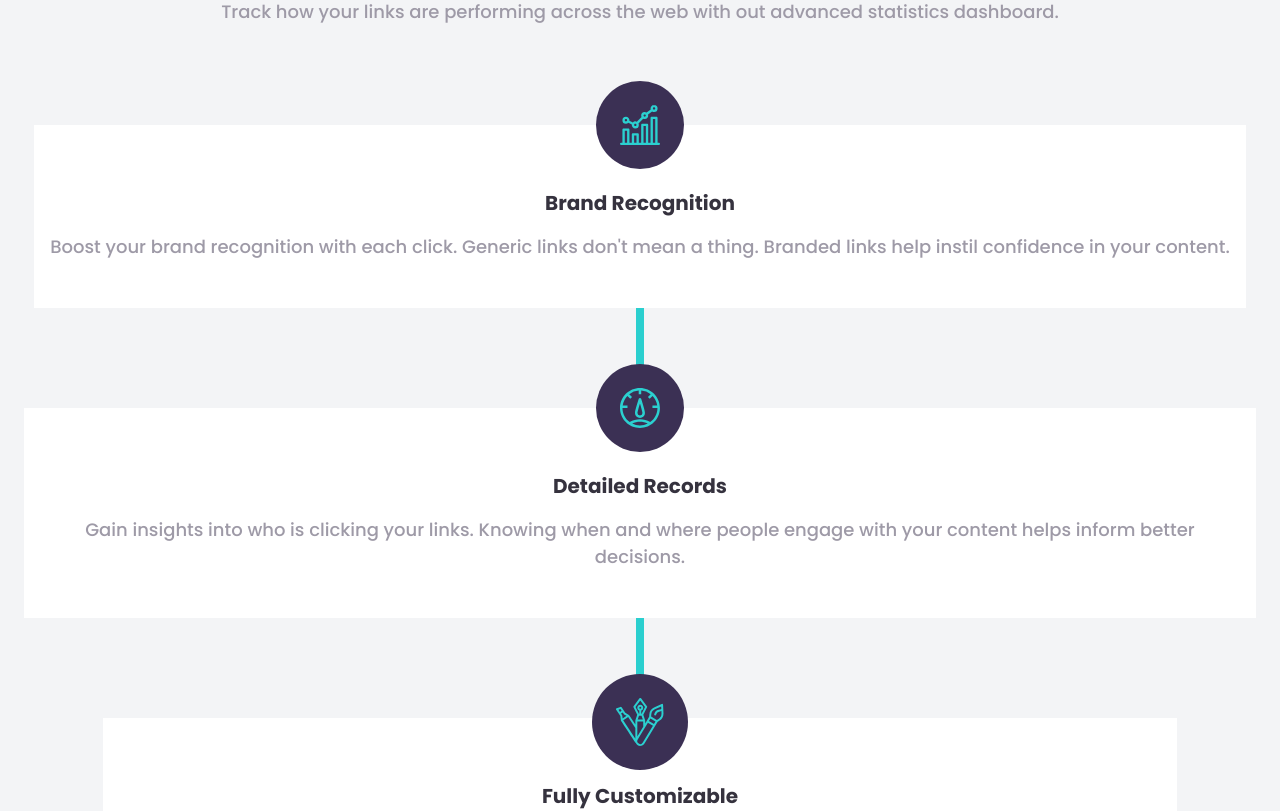
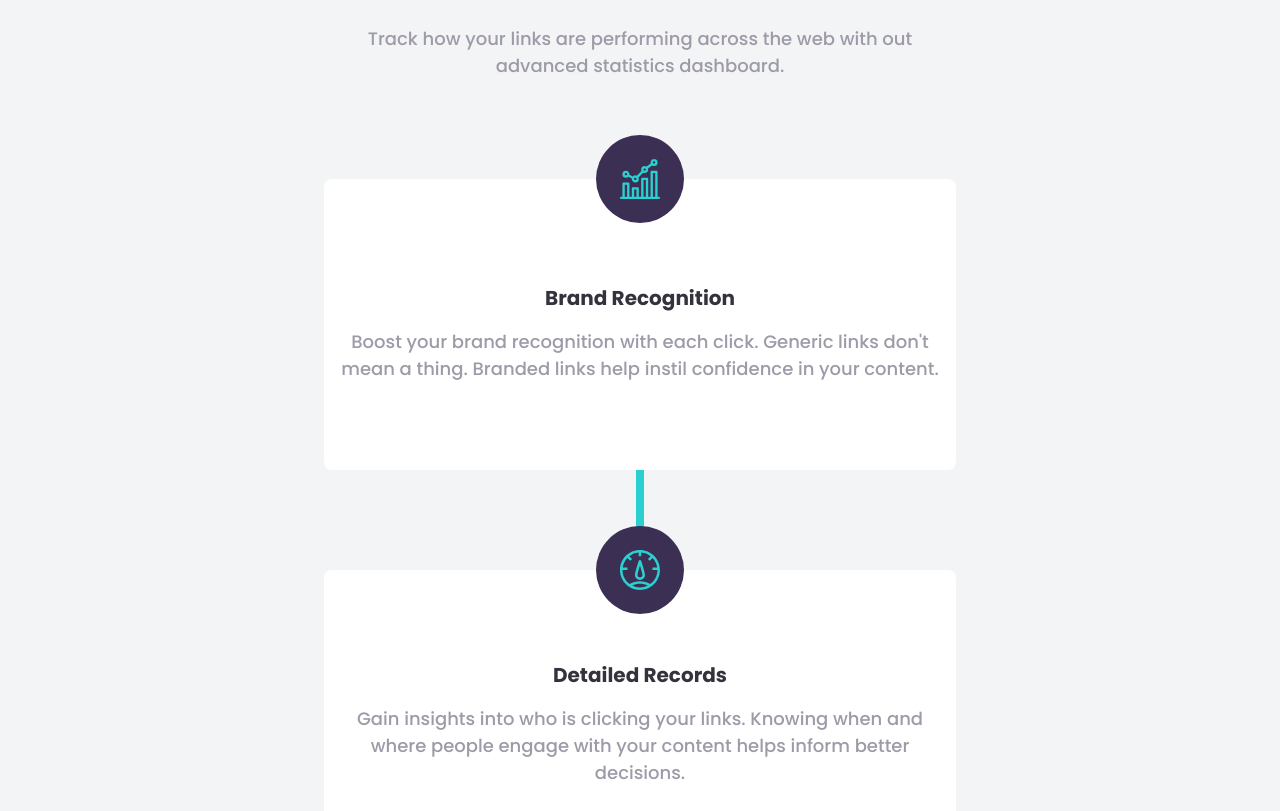
Before and after one commit to ibn-h/url-shortening-api-master, a React (Vite) app: page / in a window 1280 px wide. Shown: the part 1000-1811 px from the top of the page. Built offline with nearby package versions, Linux system fonts and the light colour scheme.

Commit message:
Design website for desktop (1440px)

```diff
--- a/src/components/benefits.jsx
+++ b/src/components/benefits.jsx
@@ -1,36 +1,56 @@
 import BenefitCard from "./benefitCard";
+
+const benefitsContent = [
+  {
+    icon: "src/assets/icon-brand-recognition.svg",
+    title: "Brand Recognition",
+    description:
+      "Boost your brand recognition with each click. Generic links don't mean a thing. Branded links help instil confidence in your content.",
+  },
+  {
+    icon: "src/assets/icon-detailed-records.svg",
+    title: "Detailed Records",
+    description:
+      "Gain insights into who is clicking your links. Knowing when and where people engage with your content helps inform better decisions.",
+  },
+  {
+    icon: "src/assets/icon-fully-customizable.svg",
+    title: "Fully Customizable",
+    description:
+      "Customize the appearance of your links to match your brand identity. Make your links stand out with a unique look.",
+  },
+];
 
 export default function Benefits() {
   return (
-    <section className="px-(--padding-x-mobile) bg-gray-100 py-(--padding-y-mobile)">
+    <section className="px-(--padding-x-mobile) bg-gray-100 py-(--padding-y-mobile) relative desktop:px-(--padding-x-desktop) desktop:py-40">
       <div className="flex items-center justify-center flex-col gap-25 overflow-hidden">
         <div className="flex items-center justify-center flex-col text-center gap-6">
-          <h2 className="text-2xl font-bold">Advanced Statistics</h2>
+          <h2 className="text-2xl font-bold desktop:text-4xl">
+            Advanced Statistics
+          </h2>
           <p>
             Track how your links are performing across the web with out advanced
             statistics dashboard.
           </p>
         </div>
-        <div className="flex flex-col items-center justify-center gap-25 relative">
-          <BenefitCard
-            icon="src/assets/icon-brand-recognition.svg"
-            title="Brand Recognition"
-            description="Boost your brand recognition with each click. Generic links don't mean a thing. Branded links help instil confidence in your content."
-          />
-
-          <div className="bg-primary-blue h-full w-2 absolute top-20 z-9"></div>
-
-          <BenefitCard
-            icon="src/assets/icon-detailed-records.svg"
-            title="Detailed Records"
-            description="Gain insights into who is clicking your links. Knowing when and where people engage with your content helps inform better decisions."
-          />
-
-          <BenefitCard
-            icon="src/assets/icon-fully-customizable.svg"
-            title="Fully Customizable"
-            description="Customize the appearance of your links to match your brand identity. Make your links stand out with a unique look."
-          />
+        <div className="flex flex-col items-center justify-center relative gap-25 desktop:flex-row desktop:items-start desktop:gap-15">
+          <div className="bg-primary-blue w-2 h-screen absolute desktop:w-full desktop:h-2 z-10 top-0 desktop:top-1/3"></div>
+          {benefitsContent.map((benefit, index) => (
+            <div
+              key={index}
+              style={{ "--offset": `${index * 40}px` }}
+              className="desktop:mt-(--offset) min-h-72.75 rounded-lg flex items-center justify-center flex-col text-center bg-white px-4 pb-12 py-16 relative z-10 desktop:px-8 desktop:text-left desktop:items-start desktop:justify-end"
+            >
+              <div className="bg-primary-purple p-6 rounded-full flex items-center justify-center absolute -top-11">
+                <img src={benefit.icon} alt={benefit.title} />
+              </div>
+              <div className="flex items-center justify-center gap-4 flex-col desktop:items-start desktop:justify-start">
+                <h3 className="text-xl font-bold">{benefit.title}</h3>
+                <p>{benefit.description}</p>
+              </div>
+            </div>
+          ))}
         </div>
       </div>
     </section>
--- a/src/components/cta.jsx
+++ b/src/components/cta.jsx
@@ -1,11 +1,13 @@
 export default function CTA() {
   return (
-    <section className="px-(--padding-x-mobile) py-(--padding-y-mobile) bg-primary-purple text-white bg-[url('src/assets/bg-boost-desktop.svg')]  lg:bg-[url('src/assets/bg-boost-mobile.png')] bg-no-repeat bg-cover">
-      <div className="flex items-center flex-col justify-center text-center gap-4">
-        <h2 className="text-2xl font-bold">Boost your links today</h2>
+    <section className="desktop:px-(--padding-x-desktop) desktop:py-(--padding-y-desktop) px-(--padding-x-mobile) py-(--padding-y-mobile) bg-primary-purple text-white bg-[url('src/assets/bg-boost-desktop.svg')] bg-no-repeat bg-cover">
+      <div className="flex items-center flex-col justify-center text-center gap-4 desktop:gap-8">
+        <h2 className="text-2xl font-bold desktop:text-4xl">
+          Boost your links today
+        </h2>
         <a
           href="/"
-          className="bg-primary-blue text-white px-7 py-2.5 rounded-3xl"
+          className="buttonHover bg-primary-blue text-white px-7 py-2.5 rounded-3xl"
         >
           Get Started
         </a>
--- a/src/components/footer.jsx
+++ b/src/components/footer.jsx
@@ -37,18 +37,18 @@ const icons = [
 
 export default function Footer() {
   return (
-    <footer className="px-(--padding-x-mobile) py-(--padding-y-mobile) bg-gray-950 text-white">
-      <div className="flex items-center justify-center flex-col text-center gap-12">
+    <footer className="px-(--padding-x-mobile) py-(--padding-y-mobile) bg-gray-950 text-white desktop:px-(--padding-x-desktop) desktop:py-(--padding-y-desktop)">
+      <div className="flex items-center justify-center flex-col text-center gap-12 desktop:flex-row w-full desktop:justify-between desktop:items-start">
         <Logo className="w-35 h-auto text-white fill-current flex items-center justify-center" />
 
-        <div className="flex items-center justify-center flex-col gap-12">
+        <div className="flex items-center justify-center flex-col gap-12 desktop:flex-row desktop:items-start desktop:gap-20">
           {footerSections.map((section) => (
             <div
               key={section.title}
-              className="flex items-center justify-center text-center flex-col gap-6"
+              className="flex items-center justify-center text-center flex-col gap-6 desktop:text-left desktop:items-start desktop:justify-start"
             >
               <h4 className="font-bold">{section.title}</h4>
-              <ul className="flex flex-col items-center justify-center gap-1">
+              <ul className="flex flex-col items-center justify-center gap-1 desktop:items-start desktop:justify-start">
                 {section.items.map((item) => (
                   <li key={item} className="text-gray-400">
                     {item}
@@ -60,12 +60,14 @@ export default function Footer() {
 
           <div className="flex items-center justify-center gap-3">
             {icons.map((icon) => (
+              <a href="">
                 <img
                   key={icon.name}
                   src={icon.src}
                   alt={`${icon.name} Icon`}
                   className="w-6 h-auto mx-2"
                 />
+              </a>
             ))}
           </div>
         </div>
--- a/src/components/header.jsx
+++ b/src/components/header.jsx
@@ -1,4 +1,6 @@
 import { useState } from "react";
+
+const hoverStyle = "hover:text-black transition-colors duration-300";
 
 export default function Header() {
   const [isMenuVisible, setIsMenuVisible] = useState(false);
@@ -20,18 +22,27 @@ export default function Header() {
             (isMenuVisible ? " flex" : " hidden")
           }
         >
-          <a href="">Features</a>
-          <a href="">Pricing</a>
-          <a href="">Resources</a>
+          <a href="" className={hoverStyle}>
+            Features
+          </a>
+          <a href="" className={hoverStyle}>
+            Pricing
+          </a>
+          <a href="" className={hoverStyle}>
+            Resources
+          </a>
           <a
             href=""
-            className="pt-5 border-t w-full border-gray-400/40 desktop:border-none desktop:pt-0 desktop:w-auto desktop:ml-auto"
+            className={
+              hoverStyle +
+              " pt-5 border-t w-full border-gray-400/40 desktop:border-none desktop:pt-0 desktop:w-auto desktop:ml-auto"
+            }
           >
             Login
           </a>
           <a
             href=""
-            className="bg-primary-blue w-full p-3 rounded-3xl desktop:w-auto text-white desktop:px-7 desktop:py-2.5"
+            className="buttonHover bg-primary-blue w-full p-3 rounded-3xl desktop:w-auto text-white desktop:px-7 desktop:py-2.5"
           >
             Sign Up
           </a>
--- a/src/components/hero.jsx
+++ b/src/components/hero.jsx
@@ -1,17 +1,17 @@
 export default function Hero() {
   return (
     <section className="px-(--padding-x-mobile) py-(--padding-y-mobile) overflow-hidden desktop:px-(--padding-x-desktop) desktop:py-(--padding-y-desktop)">
-      <div className="flex flex-col items-center justify-center gap-10 w-full desktop:gap-20">
-        <div className="flex items-center justify-center flex-col w-full desktop:flex-row-reverse">
+      <div className="flex flex-col items-center justify-center gap-10 w-full desktop:gap-30">
+        <div className="flex items-center justify-center flex-col w-full desktop:flex-row-reverse desktop:w-full desktop:justify-between desktop:gap-20">
           <div className="flex items-center justify-center">
             <img
               src="/src/assets/illustration-working.svg"
               alt="Person working on desk"
-              className="w-115 left-15 relative h-auto max-w-none"
+              className="w-115 left-15 relative h-auto max-w-none desktop:w-175"
             />
           </div>
-          <div className="flex flex-col items-center justify-center text-center gap-6 desktop:items-start desktop:text-left desktop:justify-start desktop:max-w-150">
-            <h1 className="text-4xl font-bold desktop:text-6xl">
+          <div className="flex flex-col items-center justify-center text-center gap-6 desktop:items-start desktop:text-left desktop:justify-start desktop:max-w-125">
+            <h1 className="text-4xl font-bold desktop:text-6xl desktop:leading-tight">
               More than just shorter links
             </h1>
             <p>
@@ -27,13 +27,13 @@ export default function Hero() {
           </div>
         </div>
 
-        <div className="w-full p-6 bg-primary-purple text-white rounded-lg gap-3 flex items-center justify-center flex-col bg-[url('src/assets/bg-shorten-mobile.svg')] bg-no-repeat bg-top-right ">
+        <div className="w-full p-6 desktop:p-10 desktop:px-12 bg-primary-purple text-white rounded-lg gap-3 flex items-center justify-center flex-col bg-[url('src/assets/bg-shorten-mobile.svg')] bg-no-repeat bg-top-right desktop:flex-row desktop:bg-[url('src/assets/bg-shorten-desktop.svg')] desktop:bg-cover">
           <input
             type="text"
             placeholder="Shorten a link here..."
-            className="w-full bg-white text-gray-600 p-3 rounded-lg text-left"
+            className="focus:ring-primary-blue focus:outline-none focus:ring-2 w-full bg-white text-gray-600 p-3 rounded-lg text-left desktop:w-auto desktop:flex-1 desktop:px-5 desktop:py-3"
           />
-          <button className="bg-primary-blue text-white p-3 rounded-lg w-full font-semibold">
+          <button className="buttonHover bg-primary-blue text-white p-3 rounded-lg w-full font-semibold desktop:w-fit desktop:px-7 desktop:py-3 cursor-pointer">
             Shorten It!
           </button>
         </div>
--- a/src/index.css
+++ b/src/index.css
@@ -17,7 +17,7 @@
   --breakpoint-desktop: 1440px;
 
   --padding-x-mobile: 24px;
-  --padding-x-desktop: 100px;
+  --padding-x-desktop: 128px;
   --padding-y-mobile: 64px;
   --padding-y-desktop: 80px;
 }
@@ -28,7 +28,7 @@
   }
 
   p {
-    @apply text-gray-500 leading-normal;
+    @apply text-gray-500 leading-normal max-w-150;
   }
 }
 
@@ -40,3 +40,7 @@ footer svg {
 footer svg path {
   fill: white;
 }
+
+.buttonHover {
+  @apply hover:bg-[#95e7e7] transition-colors duration-300;
+}
```
Also changed, not shown: 1 other file (tests, documents, lock files or other folders). Lines whose indentation alone changed are shown as unchanged.
